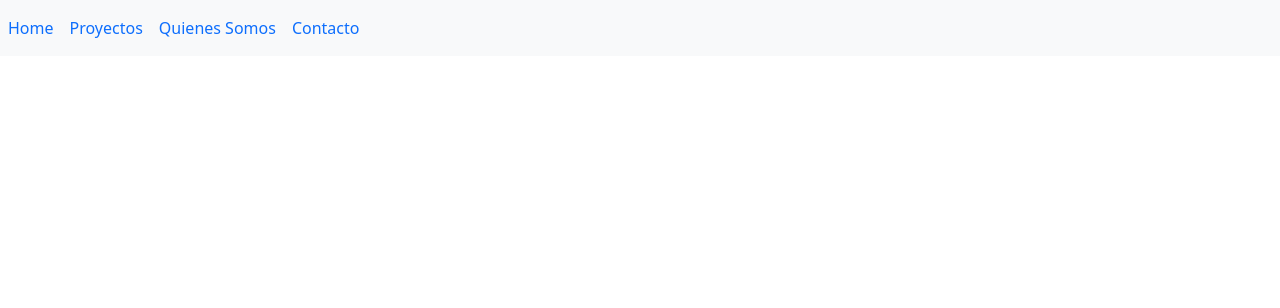
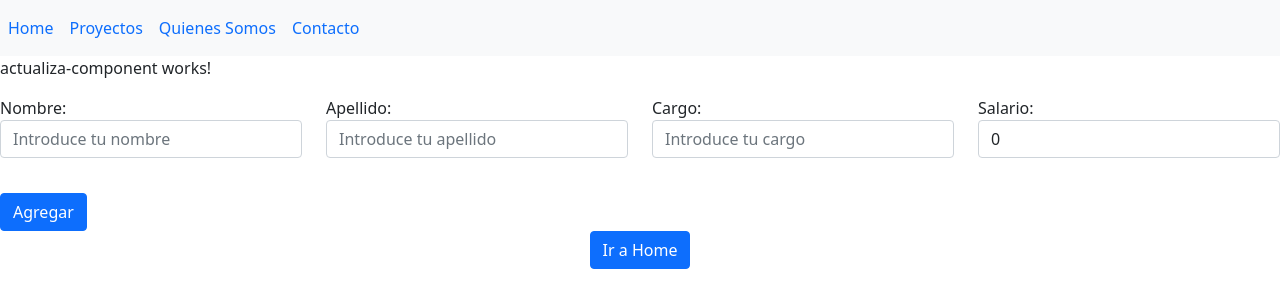
Before and after one commit to DeiMoS-es/WsAngular, an Angular app in the folder app-empleados/: page /actualiza/0 in a window 1280 px wide. Before the commit this address led to /. Shown: the top 308 px of the page. Built offline with nearby package versions, Linux system fonts and the light colour scheme.

Commit message:
actualiza usuario

```diff
--- /dev/null
+++ b/app-empleados/src/app/actualiza-component/actualiza-component.component.html
@@ -0,0 +1,25 @@
+<p>actualiza-component works!</p>
+<form class="form-group row" action="">
+    <div class="form-group col-md-3">
+      <label for="nombre">Nombre:</label>
+      <input type="text" name="nombre" id="nombre" placeholder="Introduce tu nombre" class="form-control" [(ngModel)]="cuadroNombre">
+    </div>
+    <div class="form-group col-md-3">
+      <label for="apellido">Apellido:</label>
+      <input type="text" name="apellido" id="apellido" placeholder="Introduce tu apellido" class="form-control" [(ngModel)]="cuadroApellido">
+    </div>
+    <div class="form-group col-md-3">
+      <label for="cargo">Cargo:</label>
+      <input type="text" name="cargo" id="cargo" placeholder="Introduce tu cargo" class="form-control" [(ngModel)]="cuadroCargo">
+    </div>
+    <div class="form-group col-md-3">
+      <label for="salario">Salario:</label>
+      <input type="number" name="salario" id="salario" placeholder="Introduce tu salario" class="form-control" [(ngModel)]="cuadroSalario">
+    </div>
+    <div class="col">
+      <button type="submit" class="btn btn-primary" (click)="agregarEmpleado()" style="margin-top: 35px; ;">Agregar</button>
+    </div>
+</form>
+<div style="text-align: center;">
+    <button class="btn btn-primary" (click)="volverHome()" >Ir a Home</button>
+</div>
--- /dev/null
+++ b/app-empleados/src/app/actualiza-component/actualiza-component.component.ts
@@ -0,0 +1,35 @@
+import { Component, OnInit } from '@angular/core';
+import { Router } from '@angular/router';
+import { Empleado } from '../empleado.model';
+import { EmpleadosService } from '../empleados.service';
+import { ServicioEmpleadosService } from '../servicio-empleados.service';
+
+@Component({
+  selector: 'app-actualiza-component',
+  templateUrl: './actualiza-component.component.html',
+  styleUrls: ['./actualiza-component.component.css']
+})
+export class ActualizaComponentComponent implements OnInit {
+  cuadroNombre: String = "";
+  cuadroApellido: String = "";
+  cuadroCargo: String = "";
+  cuadroSalario: number = 0;
+  constructor(private router: Router, private miServicio: ServicioEmpleadosService, private empleadosService: EmpleadosService) { }
+
+  empleados: Empleado[] = [] //debemos dejar un array vacio para que cuando inyete la info del servicio se almacene en este array
+  ngOnInit(): void {
+    this.empleados = this.empleadosService.empleados;
+  }
+  agregarEmpleado(){
+    let miEmpleado = new Empleado(this.cuadroNombre, this.cuadroApellido, this.cuadroCargo, this.cuadroSalario);
+    //Antes de añadir el empleado, quiero hacer uso del servicio que acabamos de crear
+   // this.miServicio.muestraMensaje("Nombre del empleado: " + miEmpleado.nombre); no la neesito porque ya lo he inyectado en el empleados.service.ts
+    //this.empleados.push(miEmpleado); lo uso tambien en el servicio
+    this.empleadosService.agregarEmpleadoServicio(miEmpleado);//en este servicio es donde está todo lo anterior
+    this.router.navigate([""]);//redireccionamiento automatico después de hacer una acción
+  }
+
+  public volverHome(){
+    this.router.navigate([""]);//cadena vacía, ya que es la ruta para ir al Home
+  }
+}
--- a/app-empleados/src/app/app.module.ts
+++ b/app-empleados/src/app/app.module.ts
@@ -12,6 +12,7 @@
 import { QuienesComponentComponent } from './quienes-component/quienes-component.component';
 import { ContactoComponentComponent } from './contacto-component/contacto-component.component';
 import { RouterModule, Routes } from '@angular/router';
+import { ActualizaComponentComponent } from './actualiza-component/actualiza-component.component';
 
 //definimos las rutas para los distintos componentes
 const appRoutes: Routes=[
@@ -19,6 +20,7 @@
   ,{path:'proyectos', component: ProyectosComponentComponent}
   ,{path:'quienes', component: QuienesComponentComponent}
   ,{path:'contacto', component: ContactoComponentComponent}
+  ,{path:'actualiza/:id', component: ActualizaComponentComponent}//preparamos la url de actualiza para que reciba el id
 ];
 
 @NgModule({
@@ -29,7 +31,8 @@
     HomeComponentComponent,
     ProyectosComponentComponent,
     QuienesComponentComponent,
-    ContactoComponentComponent
+    ContactoComponentComponent,
+    ActualizaComponentComponent
   ],
   imports: [
     BrowserModule,
--- a/app-empleados/src/app/empleado-hijo-c/empleado-hijo-c.component.html
+++ b/app-empleados/src/app/empleado-hijo-c/empleado-hijo-c.component.html
@@ -2,7 +2,9 @@
     <div class="row">
       <div class="col">
         <div >
+          <a [routerLink]="['/actualiza',indice]"><!--Le pasamos el indice a través de la url, para más tarde buscar el empleado por el id-->
           {{indice+1}}: {{empleadoDeLista.nombre}} {{empleadoDeLista.apellido}} {{empleadoDeLista.cargo}} {{empleadoDeLista.salario}}
+          </a>
         </div>
         <app-caracteristicas-empleado-c (caracteristicasEmpleados)="agregarCaracteristica($event)"></app-caracteristicas-empleado-c>
         <ul style="list-style: none ;">
@@ -10,4 +12,4 @@
         </ul>
       </div>
     </div>
-  </div>
+</div>
```
Also changed, not shown: app-empleados/src/app/actualiza-component/actualiza-component.component.css (added).
